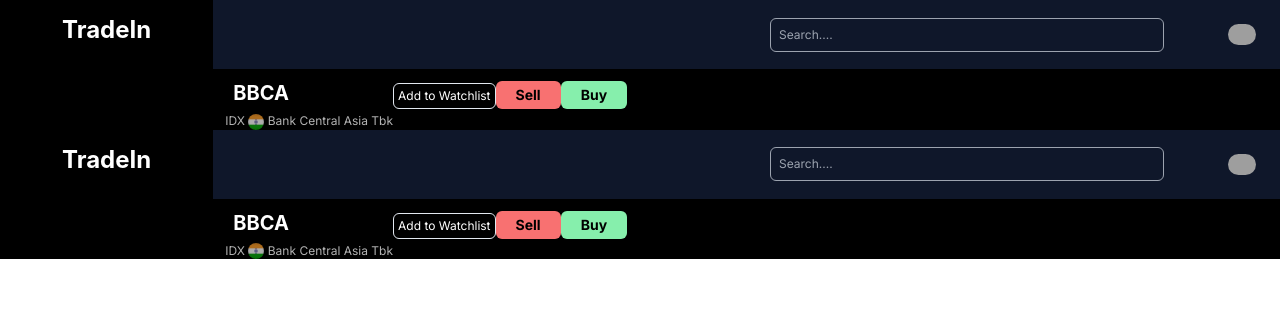
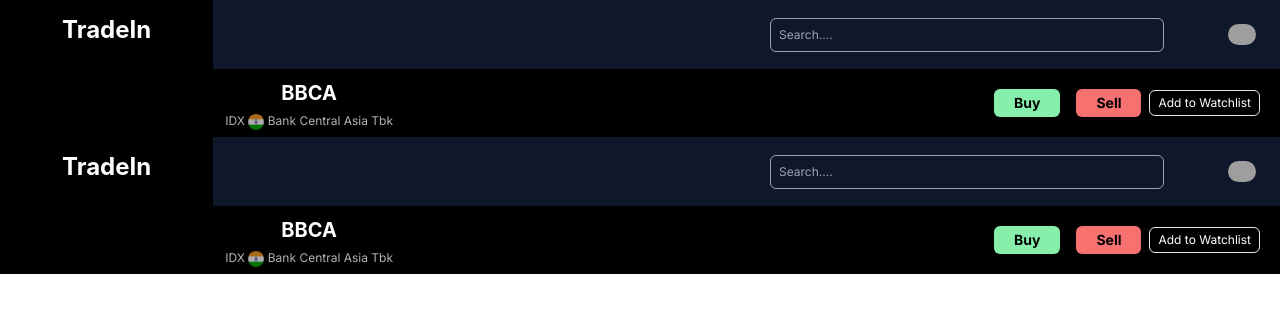
Before and after one commit to Radhey644/TradeIn, a Next.js app: page /test in a window 1280 px wide. Shown: the top 312 px of the page. Built offline with nearby package versions, Linux system fonts and the light colour scheme; grey boxes are pictures that could not be loaded.

Commit message:
placement of button corrected..

```diff
--- a/src/components/StockBar.tsx
+++ b/src/components/StockBar.tsx
@@ -5,9 +5,9 @@
 const StockBar = () => {
   const [watchlist, setWatchlist] = useState(false);
   return (
-    <div className="flex-row p-3 text-white gap-4 flex-1">
+    <div className="flex-row  p-3 text-white gap-4 flex-1 ">
       <VStack className="float-left">
-        <Heading color={"white"} fontSize={"xl"} className="-left-12 relative">
+        <Heading color={"white"} fontSize={"xl"} className="-left-12 ">
           BBCA
         </Heading>
         <span className="text-white opacity-70 text-xs">
@@ -24,9 +24,10 @@
       </VStack>
 
       {/* this will be a group of buttons to sell and buy stocks */}
-      <div className="flex-row gap-2 flex-1 items-center">
+      <div className="flex flex-row-reverse gap-2 flex-1 p-2 items-center space-x-2">
+
   <button
-          className={`${watchlist?"bg-white text-black border-black":"bg-transparent"} divide-solid border px-1 py-1 rounded-md text-xs active:scale-95`}
+    className={`${watchlist?"bg-white text-black border-black":"bg-transparent"} divide-solid border px-2 py-1 rounded-md text-xs active:scale-95`}
     onClick={() => {
       setWatchlist(!watchlist);
     }}
@@ -40,6 +41,7 @@
     Buy
   </button>
 </div>
+
     </div>
   );
 };
```
Lines whose indentation alone changed are shown as unchanged.
